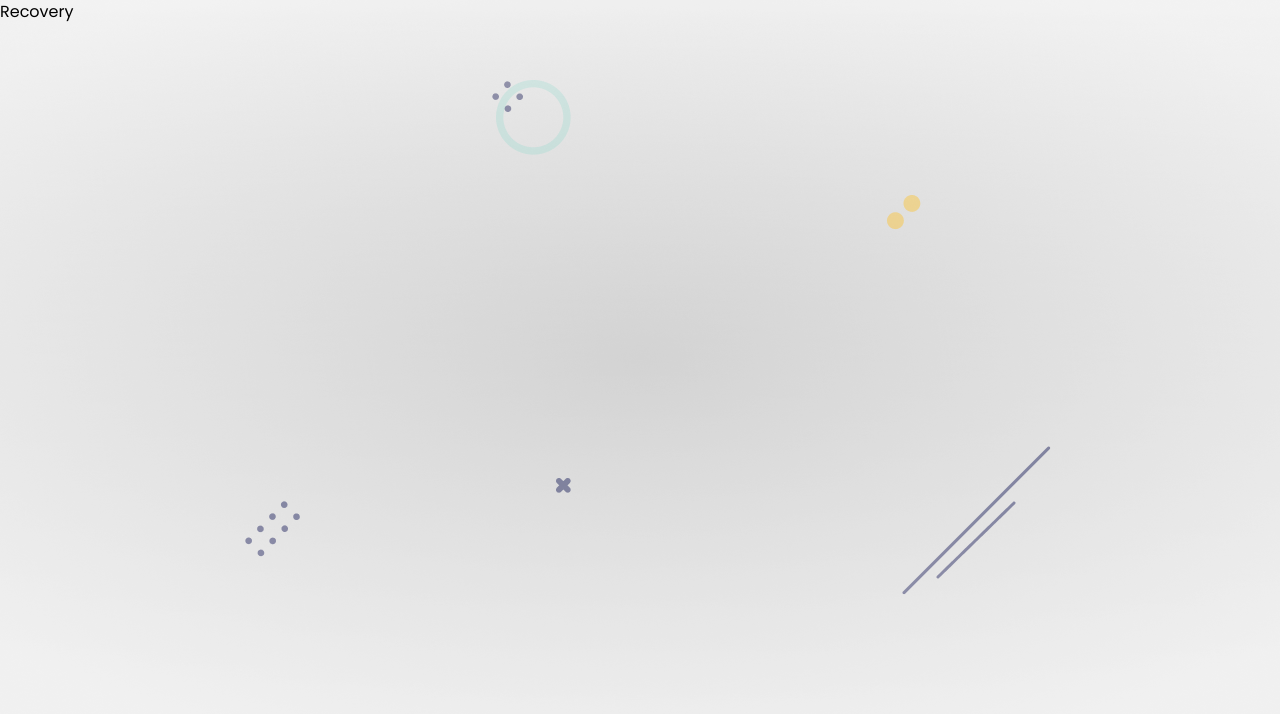
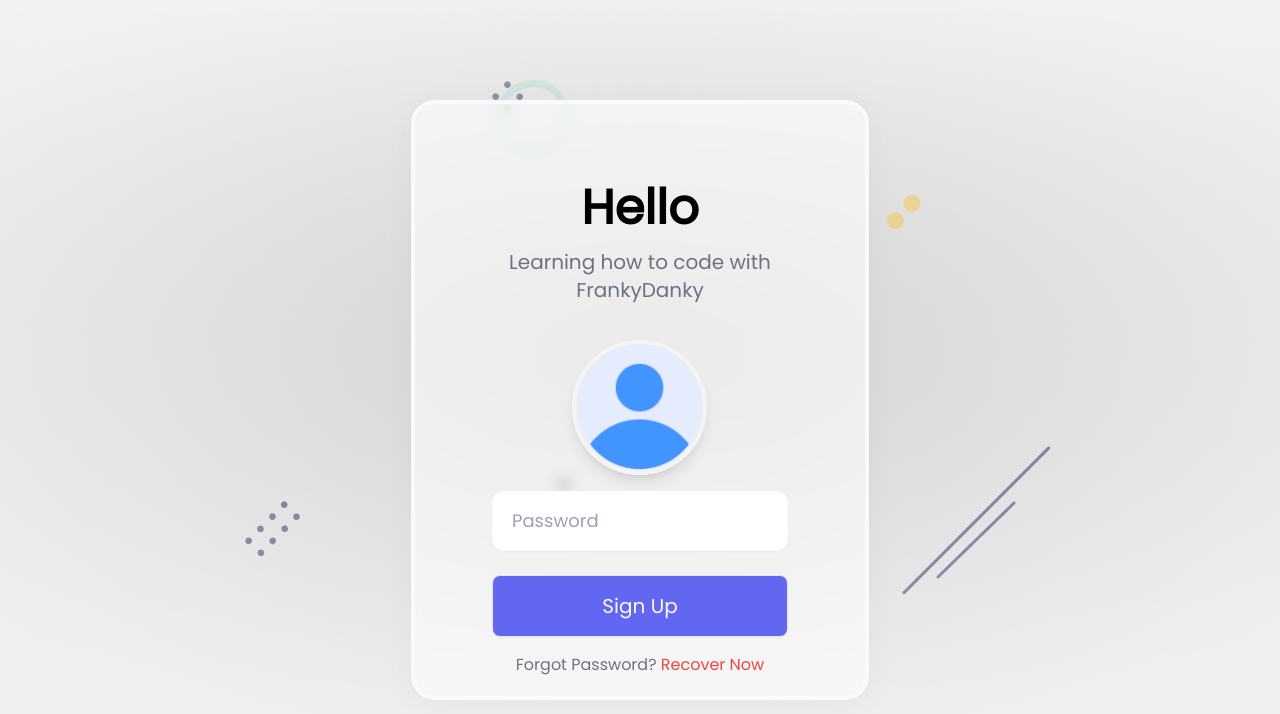
Before and after one commit to fbladimir/auth-mern-app, a React (Create React App) app in the folder client/: page /Recovery in a window 1280 px wide. Shown: the top 714 px of the page. Built offline with nearby package versions, Linux system fonts and the light colour scheme.

Commit message:
password component is functional along with user

```diff
--- a/client/src/components/Recovery.js
+++ b/client/src/components/Recovery.js
@@ -1,7 +1,64 @@
 import React from 'react'
+import { Link } from 'react-router-dom'
+import avatar from '../assets/profile.png'
+import { Toaster } from 'react-hot-toast';
+import { useFormik } from 'formik';
+import { passwordValidate } from '../helper/validate';
 
-export default function Recovery() {
+
+import styles from '../styles/Username.module.css';
+
+
+
+export default function Password() {
+
+  const formik = useFormik({
+    initialValues : {
+      password : ''
+    },
+    validate : passwordValidate,
+    validateOnBlur: false,
+    validateOnChange: false,
+    onSubmit : async values => {
+      console.log(values)
+    }
+  })
+
   return (
-    <div>Recovery</div>
+    <div className="container mx-auto">
+
+      <Toaster position='top-center' reverseOrder={false}></Toaster>
+
+      <div className='flex justify-center items-center h-screen'>
+        <div className={styles.glass}>
+
+          <div className="title flex flex-col items-center">
+            <h4 className='text-5xl font-bold'> Hello </h4>
+            <span className='py-4 text-xl w-2/3 text-center text-gray-500'>
+              Learning how to code with FrankyDanky
+            </span>
+          </div>
+
+          <form className='py-1' onSubmit={formik.handleSubmit}>
+            <div className='profile flex justify-center py-4'>
+              <img src={avatar} className={styles.profile_img} alt="avatar" />
+            </div>
+
+            <div className="textbox flex flex-col items-center gap-6">
+              <input {...formik.getFieldProps('password')} className={styles.textbox} type="text" placeholder='Password' />
+              <button className={styles.btn} type='submit'> Sign Up </button>
+            </div>
+
+            <div className="text-center py-4">
+              <span className='text-gray-500'> Forgot Password? <Link className='text-red-500' to="/Recovery"> Recover Now</Link></span>
+
+            </div>
+
+          </form>
+
+        </div>
+      </div>
+    </div>
+
   )
 }
```
